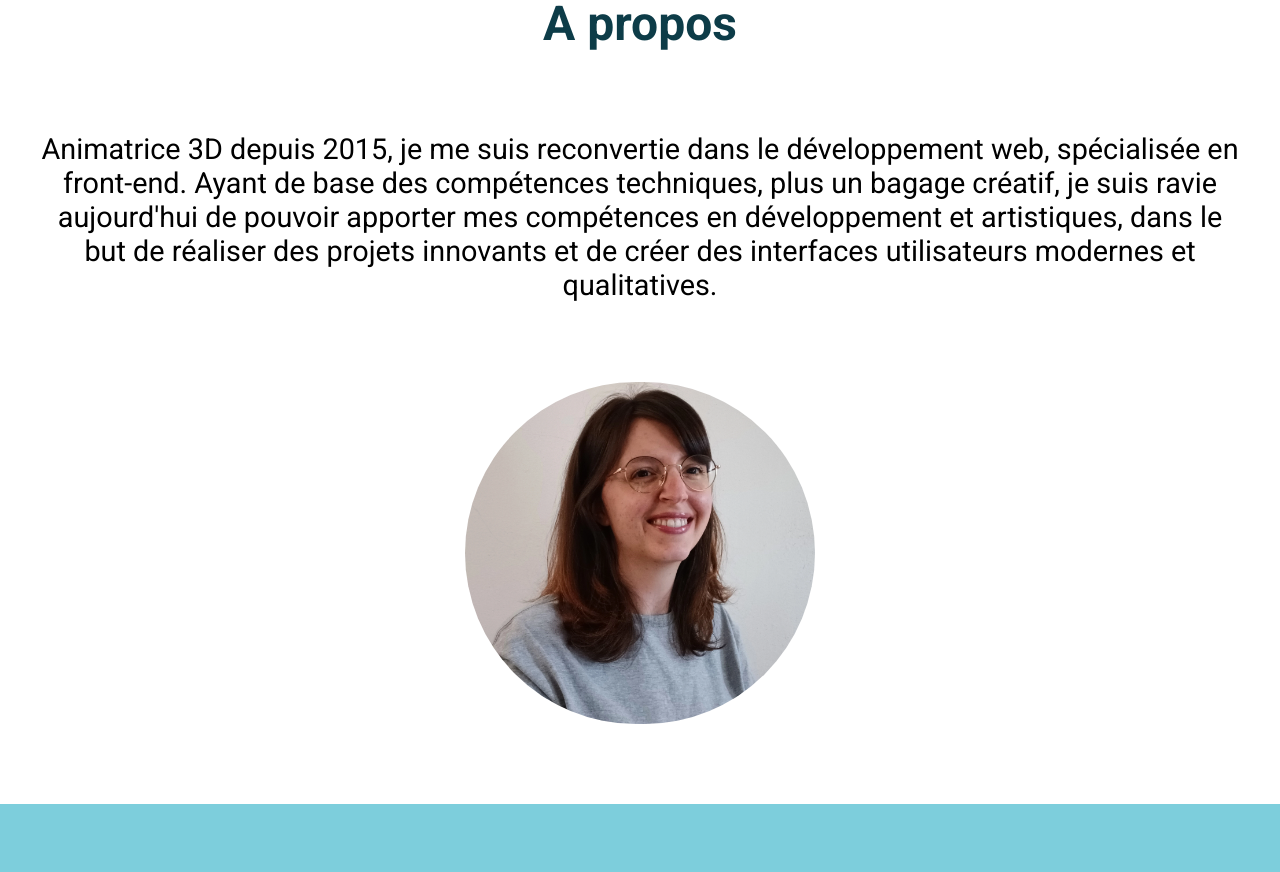
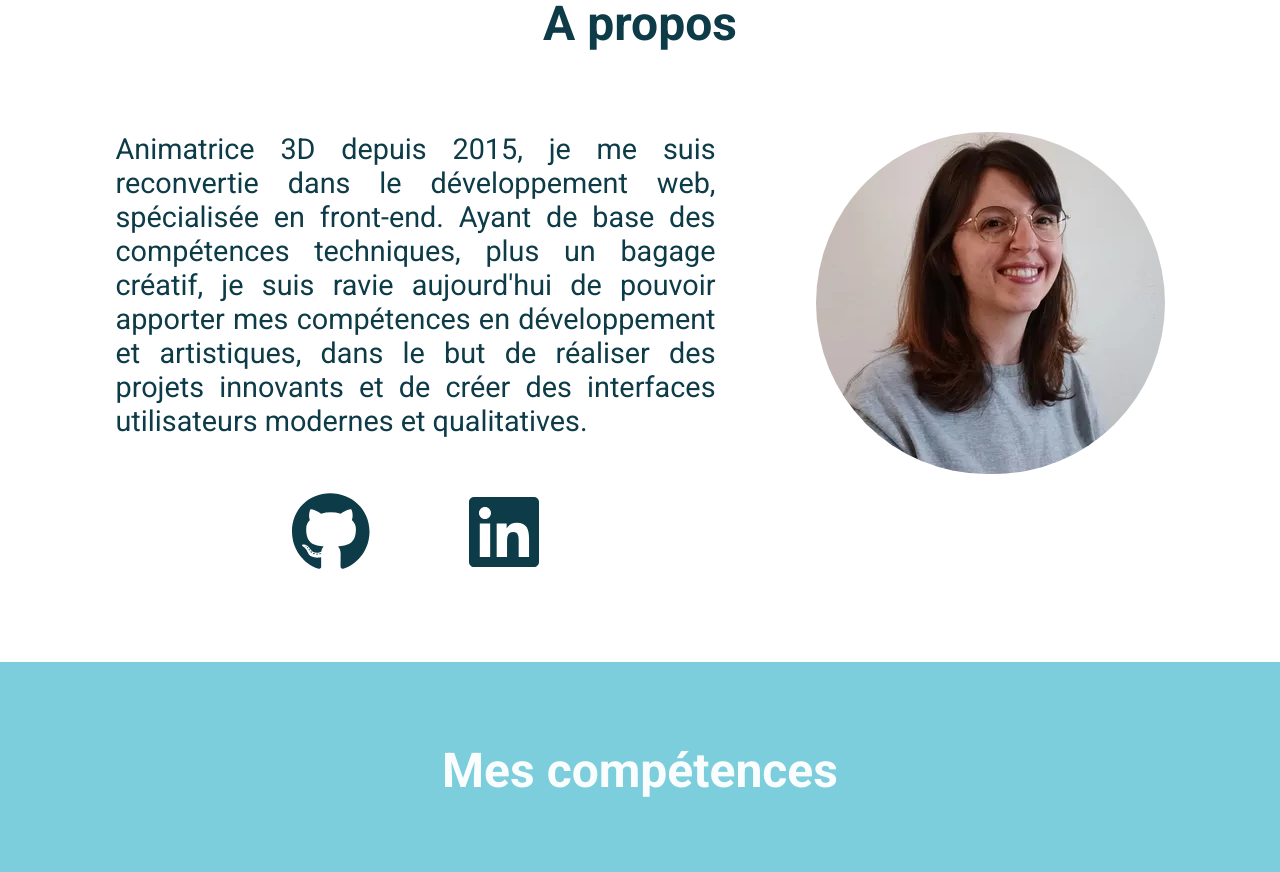
Before and after one commit to Juju8888A/Portfolio, a React (Create React App) app: page / in a window 1280 px wide. Shown: the part 1080-1952 px from the top of the page. Built offline with nearby package versions, Linux system fonts and the light colour scheme; a web font is replaced by a local one.

Commit message:
restructuration de la section a propos, ajout des liens github et linkedin

```diff
--- a/src/components/About.jsx
+++ b/src/components/About.jsx
@@ -1,22 +1,33 @@
 import React from "react";
+import { FontAwesomeIcon } from "@fortawesome/react-fontawesome";
+import { faGithub, faLinkedin } from '@fortawesome/free-brands-svg-icons'
 
 const About = () => {
   return (
     <section id="about" className="about-section">
       <h2>A propos</h2>
-
+      <div class="container-about">
+        <div class="texte-liens">
           <p>
-        Animatrice 3D depuis 2015, je me suis reconvertie dans le développement
-        web, spécialisée en front-end. Ayant de base des compétences techniques,
-        plus un bagage créatif, je suis ravie aujourd'hui de pouvoir apporter
-        mes compétences en développement et artistiques, dans le but de réaliser
-        des projets innovants et de créer des interfaces utilisateurs modernes
-        et qualitatives.{" "}
+            Animatrice 3D depuis 2015, je me suis reconvertie dans le
+            développement web, spécialisée en front-end. Ayant de base des
+            compétences techniques, plus un bagage créatif, je suis ravie
+            aujourd'hui de pouvoir apporter mes compétences en développement et
+            artistiques, dans le but de réaliser des projets innovants et de
+            créer des interfaces utilisateurs modernes et qualitatives.{" "}
           </p>
+          <div class="liens-externes">
+          <a href="https://github.com/Juju8888A" target="_blank" rel="noopener noreferrer" id="lien-github"><FontAwesomeIcon icon={faGithub}/></a>
+          <a href="https://www.linkedin.com/in/juliettejourdan" target="_blank" rel="noopener noreferrer"id="lien-linkedin"><FontAwesomeIcon icon={faLinkedin} /></a>
+          </div>
+        </div>
+        <div class="profil">
           <img
             src="./assets/images/portrait.webp"
             alt="portrait de juliette jourdan"
           />
+        </div>
+      </div>
     </section>
   );
 };
--- a/src/styles/components/_about.scss
+++ b/src/styles/components/_about.scss
@@ -9,14 +9,52 @@
     margin-bottom: 80px;
   }
 
-  p {
-    text-align: center;
-    font-size: 1.8rem;
-  }
+  .container-about {
+    display: flex;
+    flex-direction: row;
+    justify-content: center;
+    gap: 100px;
 
-  img {
-    margin-top: 80px;
-    width: 350px;
-    border-radius: 500px;
+    .texte-liens {
+      display: flex;
+      flex-direction: column;
+      justify-content: space-between;
+      align-items: center;
+      width: 50%;
+      p {
+        color: #0d3c48;
+        text-align: justify;
+        font-size: 1.8rem;
+      }
+      .liens-externes {
+        display: flex;
+        gap: 100px;
+        margin-top: 50px;
+
+        a {
+          color: #0d3c48;
+          font-size: 5rem;
+          transition: transform 0.5s ease;
+          display: inline-block;
+        }
+        #lien-github:hover,
+        #lien-linkedin:hover {
+          color: #1b829c;
+          transform: scale(1.1);
+        }
+      }
+    }
+
+    .profil {
+      display: flex;
+      justify-content: center;
+
+      img {
+        width: auto;
+        height: 342px;
+
+        border-radius: 500px;
+      }
+    }
   }
 }
```
Also changed, not shown: public/assets/images/portrait.webp. Lines whose indentation alone changed are shown as unchanged.
